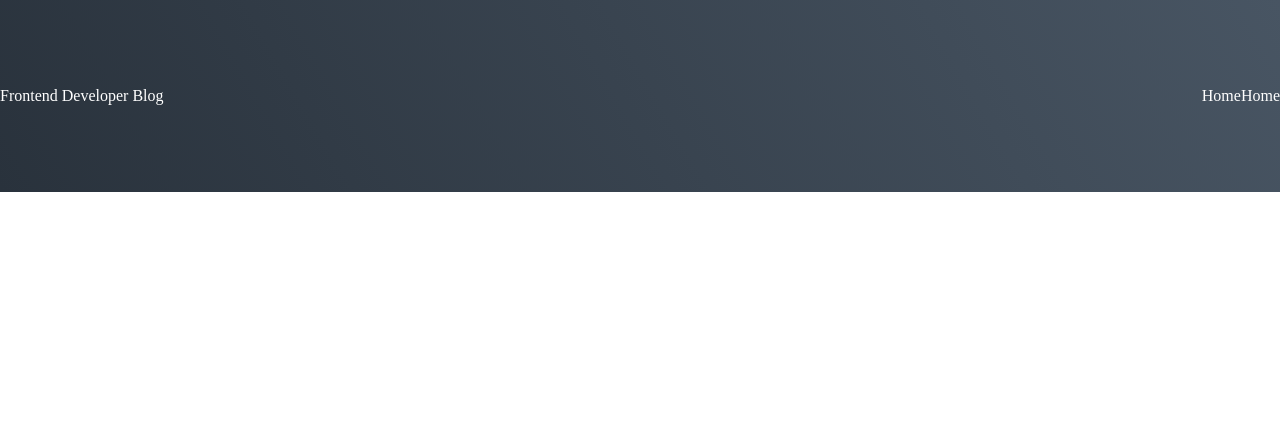
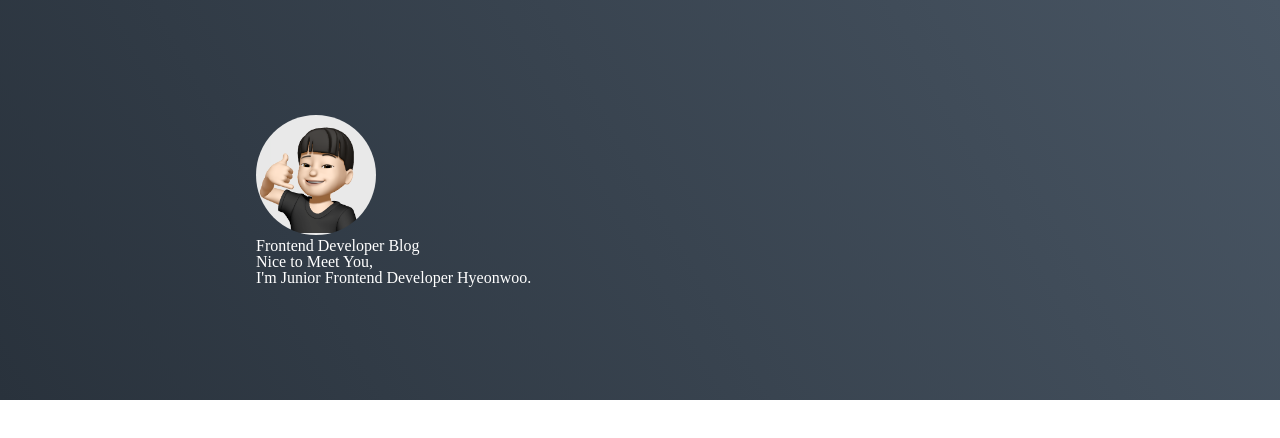
Before and after one commit to hhw12409/next-blog, a Next.js app: page / in a window 1280 px wide. Shown: the top 438 px of the page. Built offline with nearby package versions, Linux system fonts and the light colour scheme.

Commit message:
feat: add Banner profile

```diff
--- a/components/Gnb.tsx
+++ b/components/Gnb.tsx
@@ -1,24 +1,41 @@
+import Image from "next/image";
+
 export default function Gnb() {
   return (
     <nav>
-      <h1>Frontend Developer Blog</h1>
-      <ul>
-        <li>Home</li>
-        <li>Home</li>
-      </ul>
+      <div>
+        <Image
+          src={"/images/profile-image.png"}
+          width={120}
+          height={120}
+          style={{ borderRadius: 60 }}
+          alt="profile-image"
+        />
+        <h1>Frontend Developer Blog</h1>
+        <p>Nice to Meet You,</p>
+        <p>I&apos;m Junior Frontend Developer Hyeonwoo.</p>
+      </div>
       <style jsx>{`
         nav {
           display: flex;
+          flex-direction: column;
           background-image: linear-gradient(60deg, #29323c 0%, #485563 100%);
           color: #ffffff;
-          justify-content: space-between;
-          align-items: center;
-          height: 12rem;
+          align-items: flex-start;
+          justify-content: center;
           width: 100%;
           position: fixed;
+          height: 25rem;
         }
-        nav > ul {
-          display: flex;
+        div {
+          width: 768px;
+          margin: 0 auto;
+        }
+        @media (max-width: 768px) {
+          nav {
+            height: 300px;
+            padding: 0 20px;
+          }
         }
       `}</style>
     </nav>
```
Also changed, not shown: public/images/profile-image.png (added).
